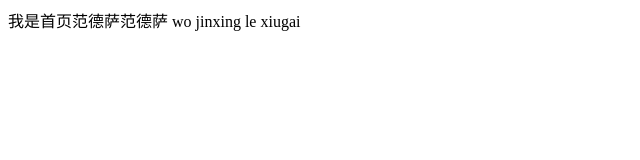
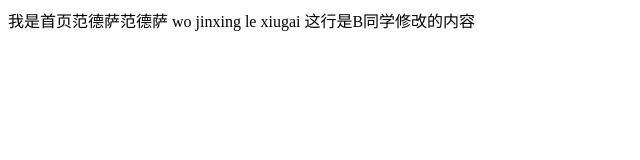
Before and after one commit to pwllove888999/remotegit, a plain HTML site: page index.html in a window 1280 px wide. Shown: the whole page, without its empty margins (0-640 px from the left). Drawn offline with Linux system fonts and the light colour scheme.

Commit message:
这是B同学提交

```diff
--- a/index.html
+++ b/index.html
@@ -9,5 +9,6 @@
 <body>
     我是首页范德萨范德萨
     wo jinxing le xiugai
+    这行是B同学修改的内容
 </body>
 </html>
```
